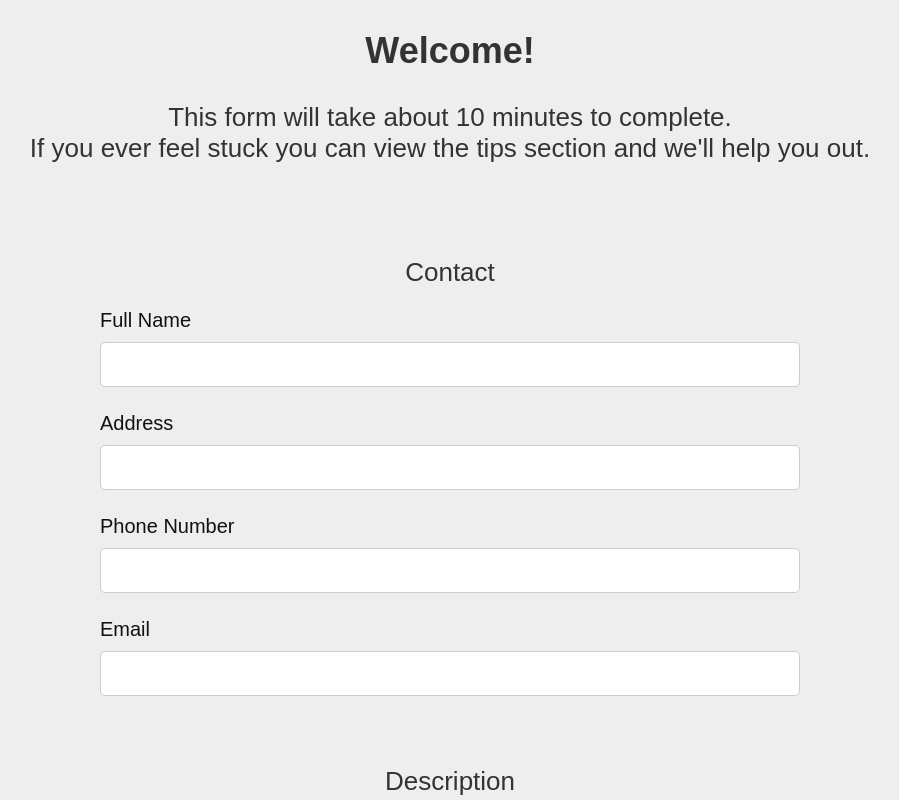
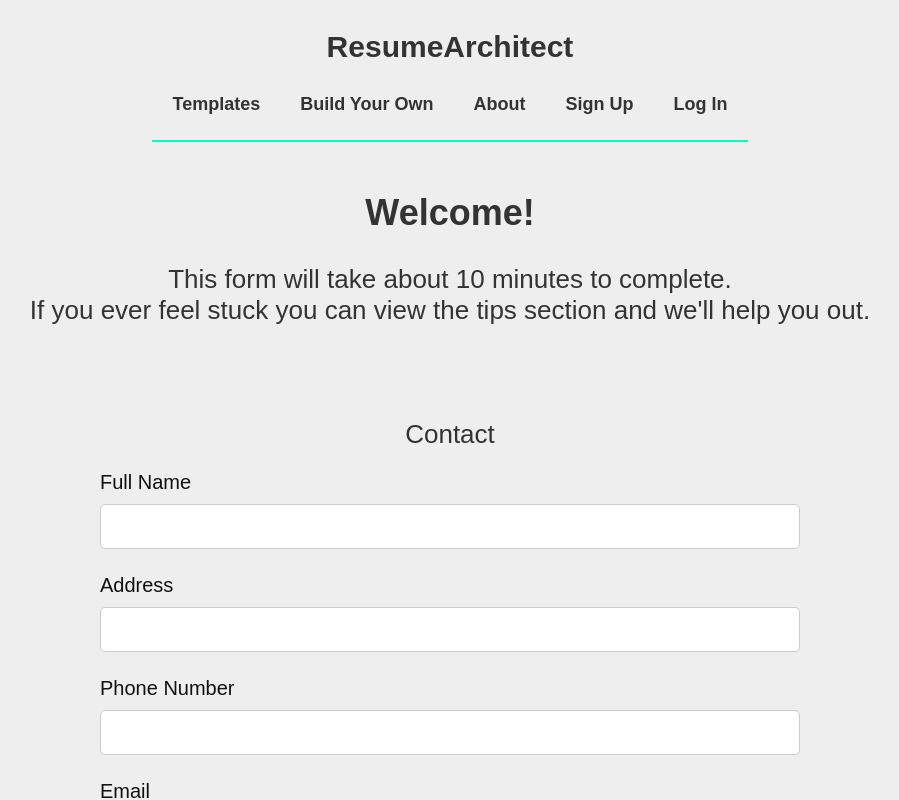
Before and after one commit to cristicismas/resume-architect, a React (Create React App) app in the folder client/: page /build/1 in a window 1280 px wide. Shown: the top 800 px of the page, without its empty margins (190-1089 px from the left). Built offline with nearby package versions, Linux system fonts and the light colour scheme; a web font is replaced by a local one.

Commit message:
Add the header to all pages

```diff
--- a/client/src/components/App.js
+++ b/client/src/components/App.js
@@ -1,11 +1,14 @@
 import React from 'react';
 import { BrowserRouter as Router, Switch, Route } from 'react-router-dom';
 
+import Header from './layout/Header';
 import Home from './pages/Home';
 import BuildResume from './pages/BuildResume';
 
 const App = () => (
   <Router>
+    <Header />
+
     <Switch>
       <Route path="/build/:id">
         <BuildResume />
--- a/client/src/components/layout/Header.css
+++ b/client/src/components/layout/Header.css
@@ -1,3 +1,7 @@
+header.dark * {
+  color: #333;
+}
+
 header {
   position: relative;
   z-index: 10;
@@ -19,6 +23,10 @@ header a {
   font-weight: bold;
 }
 
+header.dark a:hover {
+  color: rgb(0, 195, 255);
+}
+
 header a:hover {
   color: rgb(0, 255, 194);
 }
@@ -37,9 +45,14 @@ header nav a {
   font-size: 18px;
 }
 
+header.dark nav a:hover {
+  color: rgb(0, 195, 255);
+  border-bottom: 5px solid rgb(0, 195, 255);
+}
+
 header nav a:hover {
-  color: rgb(0, 255, 194);
-  border-bottom: 5px solid rgb(0, 255, 194);
+  color: rgb(0, 195, 255);
+  border-bottom: 5px solid rgb(0, 195, 255);
 }
 
 @media only screen and (max-width: 1425px) {
--- a/client/src/components/layout/Header.js
+++ b/client/src/components/layout/Header.js
@@ -1,10 +1,16 @@
 import React from 'react';
+import { useLocation } from 'react-router-dom';
 import './Header.css';
 
 const Header = () => {
+  const { pathname } = useLocation();
+  console.log(pathname);
+
   return (
-    <header>
-      <h1 className="title"><a href="/">ResumeArchitect</a></h1>
+    <header className={pathname === '/' ? 'light' : 'dark'}>
+      <h1 className="title">
+        <a href="/">ResumeArchitect</a>
+      </h1>
 
       <nav>
         <a href="#templates">Templates</a>
--- a/client/src/components/layout/Hero.js
+++ b/client/src/components/layout/Hero.js
@@ -1,13 +1,9 @@
 import React from 'react';
 import './Hero.css';
-
-import Header from './Header';
 
 const Hero = () => {
   return (
     <section id="hero">
-      <Header />
-
       <div className="flex-group">
         <div className="hero-text">
           <h2 className="hero-title">A free resume builder, to make your job hunt easier.</h2>
```
